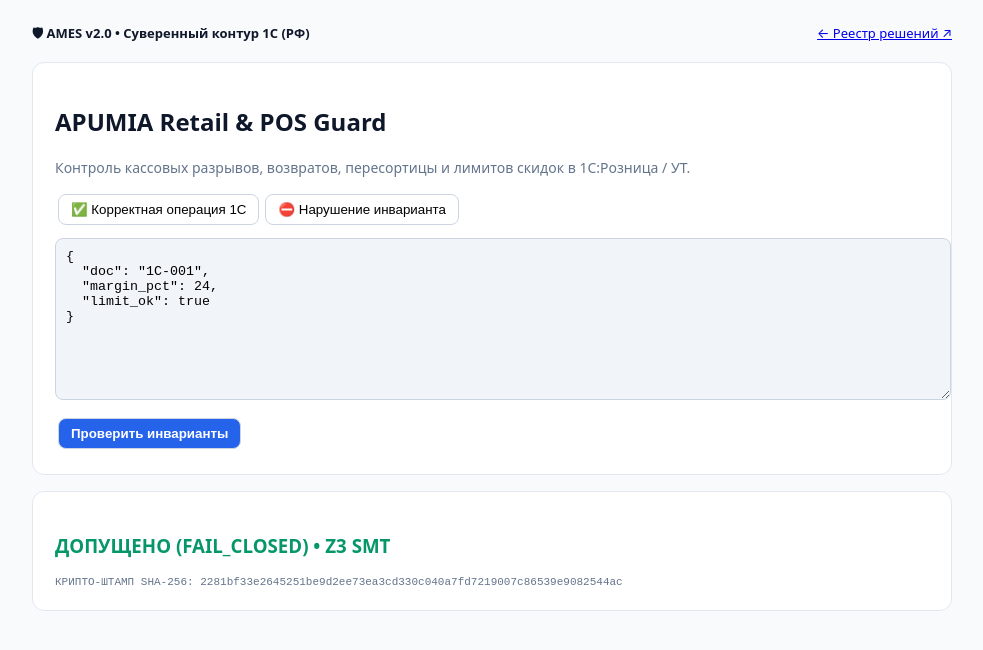
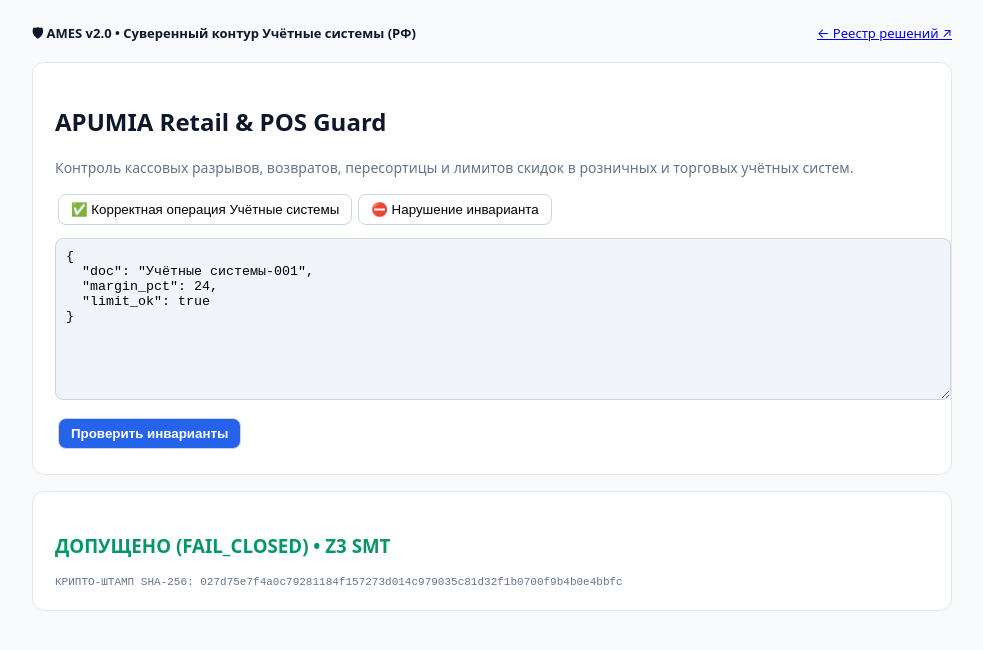
Before and after one commit to apumiaaifund/apumia-retail-guard-demo, a plain HTML site: page index.html in a window 1280 px wide. Shown: the whole page, without its empty margins (148-1131 px from the left). Drawn offline with Linux system fonts and the light colour scheme.

Commit message:
legal(ames-v2): remove third-party trademarks from sandbox

```diff
--- a/index.html
+++ b/index.html
@@ -7,18 +7,18 @@ button.act{background:#0f172a;color:#fff}button.run{background:#2563eb;color:#ff
 textarea{width:100%;height:140px;background:#f1f5f9;border:1px solid #cbd5e1;border-radius:8px;padding:10px;font-family:monospace;margin:10px 0}
 .PASS{color:#059669}.BLOCK{color:#dc2626}
 </style></head><body>
-<div style="display:flex;justify-content:space-between;margin-bottom:16px;font-size:13px"><strong>🛡 AMES v2.0 • Суверенный контур 1С (РФ)</strong><a href="https://apumiaaifund.github.io/">← Реестр решений ↗</a></div>
-<div class="card"><h2>APUMIA Retail & POS Guard</h2><p style="color:#64748b;font-size:14px;margin:6px 0 14px">Контроль кассовых разрывов, возвратов, пересортицы и лимитов скидок в 1С:Розница / УТ.</p>
-<div><button onclick="lp(0)">✅ Корректная операция 1С</button><button onclick="lp(1)">⛔ Нарушение инварианта</button></div>
+<div style="display:flex;justify-content:space-between;margin-bottom:16px;font-size:13px"><strong>🛡 AMES v2.0 • Суверенный контур Учётные системы (РФ)</strong><a href="https://apumiaaifund.github.io/">← Реестр решений ↗</a></div>
+<div class="card"><h2>APUMIA Retail & POS Guard</h2><p style="color:#64748b;font-size:14px;margin:6px 0 14px">Контроль кассовых разрывов, возвратов, пересортицы и лимитов скидок в розничных и торговых учётных систем.</p>
+<div><button onclick="lp(0)">✅ Корректная операция Учётные системы</button><button onclick="lp(1)">⛔ Нарушение инварианта</button></div>
 <textarea id="in"></textarea><button class="run" onclick="ev()">Проверить инварианты</button></div>
 <div class="card"><h3 id="res">ГОТОВ К ПРОВЕРКЕ</h3><div id="sh" style="font-family:monospace;font-size:11px;color:#64748b;margin-top:8px"></div></div>
 <script>
-const P=[{"doc":"1С-001","margin_pct":24,"limit_ok":true},{"doc":"1С-002","margin_pct":-4,"limit_ok":false}];
+const P=[{"doc":"Учётные системы-001","margin_pct":24,"limit_ok":true},{"doc":"Учётные системы-002","margin_pct":-4,"limit_ok":false}];
 function lp(i){document.getElementById("in").value=JSON.stringify(P[i],null,2);ev();}
 async function ev(){let t;try{t=JSON.parse(document.getElementById("in").value)}catch(e){return}
 const ok=(t.limit_ok===true && Number(t.margin_pct)>=0);
 const b=await crypto.subtle.digest("SHA-256",new TextEncoder().encode(JSON.stringify({t,ok})));
 const hex=Array.from(new Uint8Array(b)).map(x=>x.toString(16).padStart(2,"0")).join("");
-const r=document.getElementById("res");r.className=ok?"PASS":"BLOCK";r.textContent=ok?"ДОПУЩЕНО (FAIL_CLOSED) • Z3 SMT":"ЗАБЛОКИРОВАНО: НАРУШЕНИЕ ЛИМИТА 1С";
+const r=document.getElementById("res");r.className=ok?"PASS":"BLOCK";r.textContent=ok?"ДОПУЩЕНО (FAIL_CLOSED) • Z3 SMT":"ЗАБЛОКИРОВАНО: НАРУШЕНИЕ ЛИМИТА Учётные системы";
 document.getElementById("sh").textContent="КРИПТО-ШТАМП SHA-256: "+hex;}lp(0);
 </script></body></html>
```
